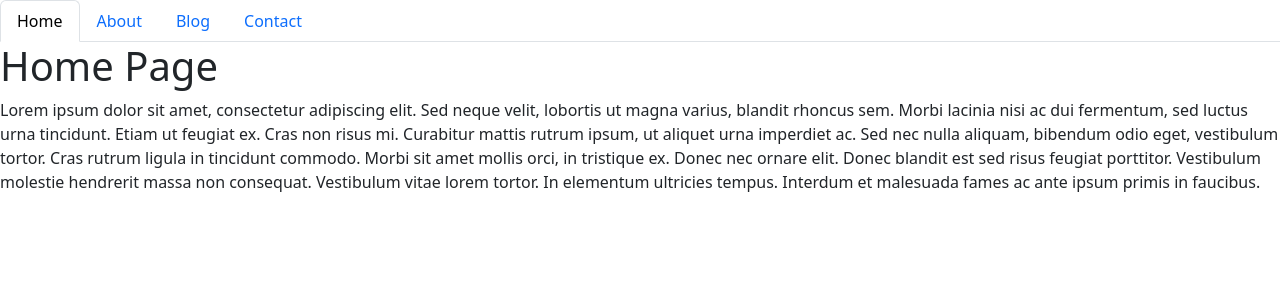
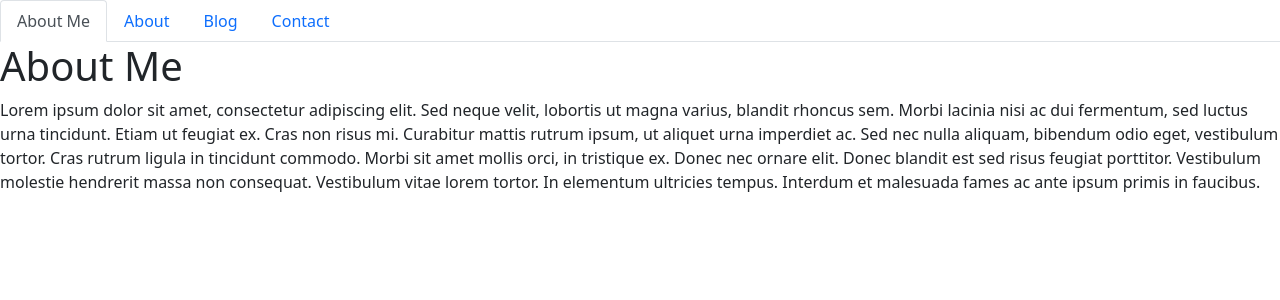
Before and after one commit to DannyRoubin/react-portfolio, a React (Create React App) app: page / in a window 1280 px wide. Shown: the top 300 px of the page. Built offline with nearby package versions, Linux system fonts and the light colour scheme.

Commit message:
changed the home page to an about me page

```diff
--- a/package.json
+++ b/package.json
@@ -7,8 +7,10 @@
     "@testing-library/jest-dom": "^5.14.1",
     "@testing-library/react": "^11.2.7",
     "@testing-library/user-event": "^12.8.3",
+    "bootstrap": "^5.0.2",
     "gh-pages": "^3.2.3",
     "react": "^17.0.2",
+    "react-bootstrap": "^2.0.0-beta.4",
     "react-dom": "^17.0.2",
     "react-scripts": "4.0.3",
     "web-vitals": "^1.1.2"
--- a/src/components/NavTabs.js
+++ b/src/components/NavTabs.js
@@ -1,4 +1,4 @@
-import React from 'react';
+import React from "react";
 
 // Here we are using object destructuring assignment to pluck off our variables from the props object
 // We assign them to their own variable names
@@ -7,21 +7,21 @@
     <ul className="nav nav-tabs">
       <li className="nav-item">
         <a
-          href="#home"
-          onClick={() => handlePageChange('Home')}
-          // This is a conditional (ternary) operator that checks to see if the current page is "Home"
+          href="#aboutme"
+          onClick={() => handlePageChange("AboutMe")}
+          // This is a conditional (ternary) operator that checks to see if the current page is "AboutMe"
           // If it is, we set the current page to 'nav-link-active', otherwise we set it to 'nav-link'
-          className={currentPage === 'Home' ? 'nav-link active' : 'nav-link'}
+          className={currentPage === "AboutMe" ? "nav-link active" : "nav-link"}
         >
-          Home
+          About Me
         </a>
       </li>
       <li className="nav-item">
         <a
           href="#about"
-          onClick={() => handlePageChange('About')}
+          onClick={() => handlePageChange("About")}
           // Check to see if the currentPage is `About`, and if so we use the active link class from bootstrap. Otherwise, we set it to a normal nav-link
-          className={currentPage === 'About' ? 'nav-link active' : 'nav-link'}
+          className={currentPage === "About" ? "nav-link active" : "nav-link"}
         >
           About
         </a>
@@ -29,9 +29,9 @@
       <li className="nav-item">
         <a
           href="#blog"
-          onClick={() => handlePageChange('Blog')}
+          onClick={() => handlePageChange("Blog")}
           // Check to see if the currentPage is `Blog`, and if so we use the active link class from bootstrap. Otherwise, we set it to a normal nav-link
-          className={currentPage === 'Blog' ? 'nav-link active' : 'nav-link'}
+          className={currentPage === "Blog" ? "nav-link active" : "nav-link"}
         >
           Blog
         </a>
@@ -39,9 +39,9 @@
       <li className="nav-item">
         <a
           href="#contact"
-          onClick={() => handlePageChange('Contact')}
+          onClick={() => handlePageChange("Contact")}
           // Check to see if the currentPage is `Contact`, and if so we use the active link class from bootstrap. Otherwise, we set it to a normal nav-link
-          className={currentPage === 'Contact' ? 'nav-link active' : 'nav-link'}
+          className={currentPage === "Contact" ? "nav-link active" : "nav-link"}
         >
           Contact
         </a>
--- a/src/components/PortfolioContainer.js
+++ b/src/components/PortfolioContainer.js
@@ -1,22 +1,22 @@
-import React, { useState } from 'react';
-import NavTabs from './NavTabs';
-import Home from './pages/Home';
-import About from './pages/About';
-import Blog from './pages/Blog';
-import Contact from './pages/Contact';
+import React, { useState } from "react";
+import NavTabs from "./NavTabs";
+import AboutMe from "./pages/AboutMe";
+import About from "./pages/About";
+import Blog from "./pages/Blog";
+import Contact from "./pages/Contact";
 
 export default function PortfolioContainer() {
-  const [currentPage, setCurrentPage] = useState('Home');
+  const [currentPage, setCurrentPage] = useState("AboutMe");
 
   // This method is checking to see what the value of `currentPage` is. Depending on the value of currentPage, we return the corresponding component to render.
   const renderPage = () => {
-    if (currentPage === 'Home') {
-      return <Home />;
+    if (currentPage === "AboutMe") {
+      return <AboutMe />;
     }
-    if (currentPage === 'About') {
+    if (currentPage === "About") {
       return <About />;
     }
-    if (currentPage === 'Blog') {
+    if (currentPage === "Blog") {
       return <Blog />;
     }
     return <Contact />;
--- a/src/components/pages/Home.js
+++ b/src/components/pages/AboutMe.js
@@ -1,9 +1,9 @@
-import React from 'react';
+import React from "react";
 
-export default function Home() {
+export default function AboutMe() {
   return (
     <div>
-      <h1>Home Page</h1>
+      <h1>About Me </h1>
       <p>
         Lorem ipsum dolor sit amet, consectetur adipiscing elit. Sed neque
         velit, lobortis ut magna varius, blandit rhoncus sem. Morbi lacinia nisi
```
Also changed, not shown: 1 other file (tests, documents, lock files or other folders).
